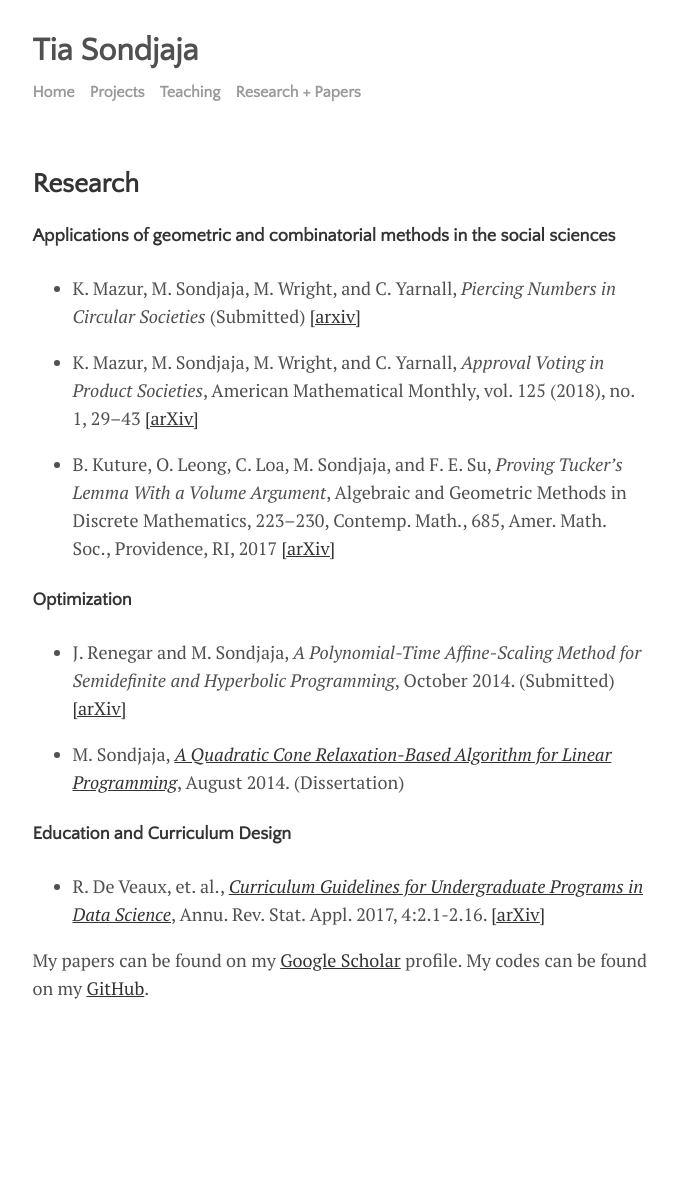
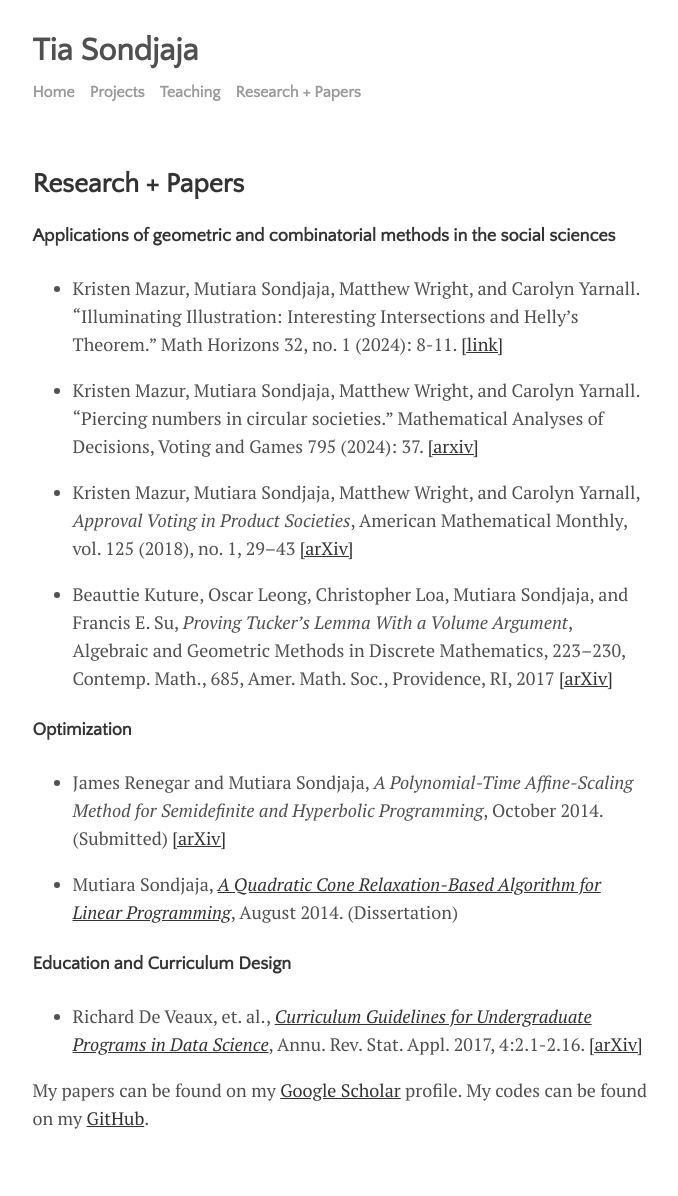
Before and after one commit to tiasondjaja/tiasondjaja.github.io, a Jekyll site: the page built from docs/menu/research.md, in a window 1280 px wide. Shown: the whole page, without its empty margins (300-978 px from the left). Built offline with Jekyll 4.4.1, drawn with Linux system fonts in a browser that asks for light colours; before the commit the page ends 1066 px from its top, so only the background shows below that.

Commit message:
updated publication list

```diff
--- a/docs/menu/research.md
+++ b/docs/menu/research.md
@@ -1,25 +1,25 @@
 ---
 layout: page
-title: Research
+title: Research + Papers
 permalink: /research
 ---
 
+#### Applications of geometric and combinatorial methods in the social sciences
++ Kristen Mazur, Mutiara Sondjaja, Matthew Wright, and Carolyn Yarnall. "Illuminating Illustration: Interesting Intersections and Helly’s Theorem." Math Horizons 32, no. 1 (2024): 8-11. [[link]](https://www.tandfonline.com/doi/full/10.1080/10724117.2024.2368378)
 
-#### Applications of geometric and combinatorial methods in the social sciences
++ Kristen Mazur, Mutiara Sondjaja, Matthew Wright, and Carolyn Yarnall. "Piercing numbers in circular societies." Mathematical Analyses of Decisions, Voting and Games 795 (2024): 37.  [[arxiv]](https://arxiv.org/abs/2008.01749)
 
-+ K. Mazur, M. Sondjaja, M. Wright, and C. Yarnall, *Piercing Numbers in Circular Societies* (Submitted) [[arxiv]](https://arxiv.org/abs/2008.01749)
++ Kristen Mazur,  Mutiara Sondjaja, Matthew Wright, and Carolyn Yarnall, *Approval Voting in Product Societies*, American Mathematical Monthly, vol. 125 (2018), no. 1, 29–43 [[arXiv]](https://arxiv.org/abs/1703.09870)
 
-+ K. Mazur, M. Sondjaja, M. Wright, and C. Yarnall, *Approval Voting in Product Societies*, American Mathematical Monthly, vol. 125 (2018), no. 1, 29–43 [[arXiv]](https://arxiv.org/abs/1703.09870)
-
-+ B. Kuture, O. Leong, C. Loa, M. Sondjaja, and F. E. Su, *Proving Tucker's Lemma With a Volume Argument*, Algebraic and Geometric Methods in Discrete Mathematics, 223–230, Contemp. Math., 685, Amer. Math. Soc., Providence, RI, 2017 [[arXiv]](https://arxiv.org/abs/1604.02395)
++ Beauttie Kuture, Oscar Leong, Christopher Loa, Mutiara Sondjaja, and Francis E. Su, *Proving Tucker's Lemma With a Volume Argument*, Algebraic and Geometric Methods in Discrete Mathematics, 223–230, Contemp. Math., 685, Amer. Math. Soc., Providence, RI, 2017 [[arXiv]](https://arxiv.org/abs/1604.02395)
 
 #### Optimization
-+ J. Renegar and M. Sondjaja, *A Polynomial-Time Affine-Scaling Method for Semidefinite and Hyperbolic Programming*, October 2014. (Submitted) [[arXiv]](https://arxiv.org/abs/1410.6734)
++ James Renegar and Mutiara Sondjaja, *A Polynomial-Time Affine-Scaling Method for Semidefinite and Hyperbolic Programming*, October 2014. (Submitted) [[arXiv]](https://arxiv.org/abs/1410.6734)
 
-+ M. Sondjaja, [*A Quadratic Cone Relaxation-Based Algorithm for Linear Programming*](https://ecommons.cornell.edu/bitstream/handle/1813/39004/ms999.pdf), August 2014. (Dissertation)
++ Mutiara Sondjaja, [*A Quadratic Cone Relaxation-Based Algorithm for Linear Programming*](https://ecommons.cornell.edu/bitstream/handle/1813/39004/ms999.pdf), August 2014. (Dissertation)
 
 #### Education and Curriculum Design
-+ R. De Veaux, et. al., [*Curriculum Guidelines for Undergraduate Programs in Data Science*](http://www.annualreviews.org/doi/full/10.1146/annurev-statistics-060116-053930), Annu. Rev. Stat. Appl. 2017, 4:2.1-2.16. [[arXiv]](https://arxiv.org/abs/1801.06814)
++ Richard De Veaux, et. al., [*Curriculum Guidelines for Undergraduate Programs in Data Science*](http://www.annualreviews.org/doi/full/10.1146/annurev-statistics-060116-053930), Annu. Rev. Stat. Appl. 2017, 4:2.1-2.16. [[arXiv]](https://arxiv.org/abs/1801.06814)
 
 
 
```
